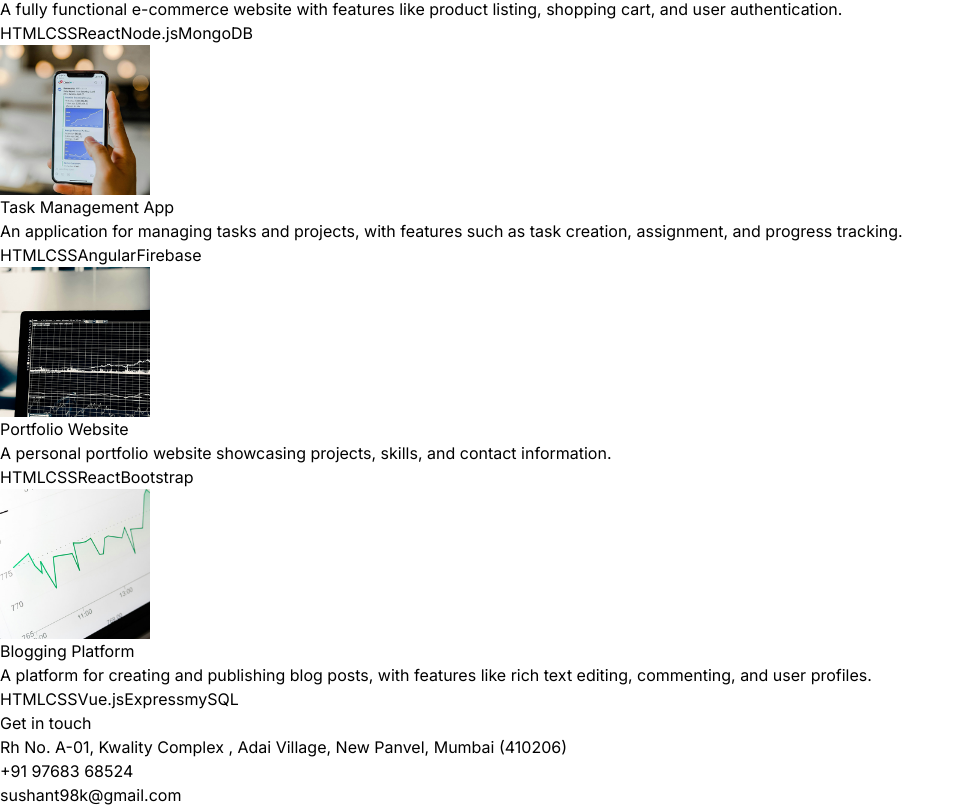
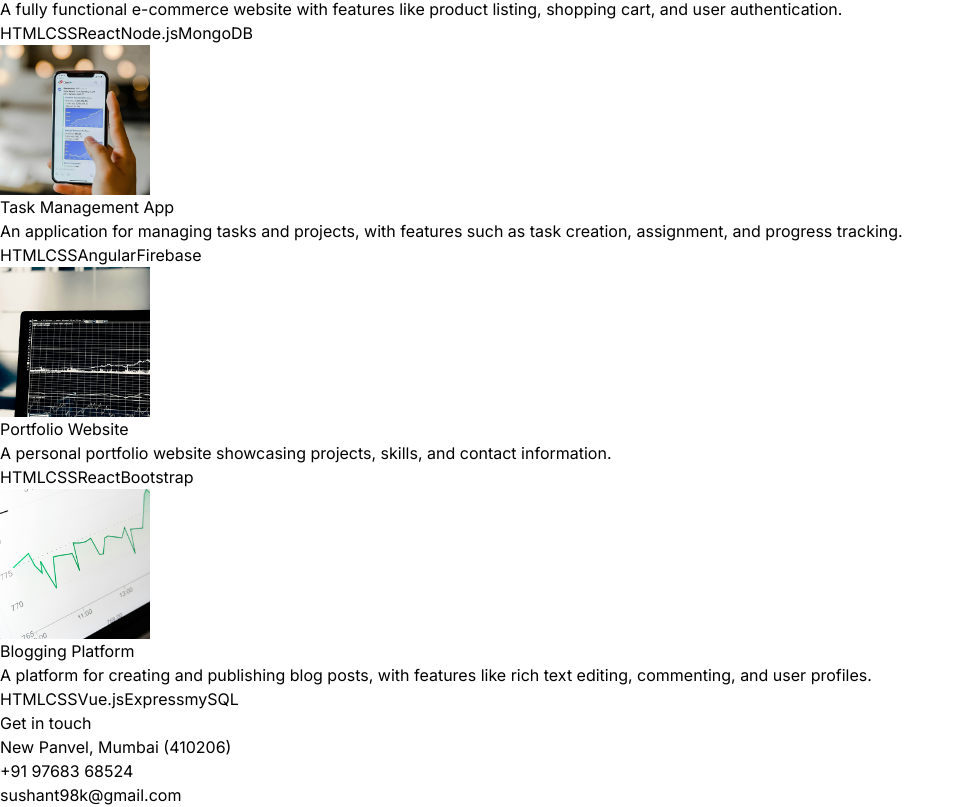
Before and after one commit to Sushant98K/Portfolio, a React (Vite) app: page / in a window 1280 px wide. Shown: the part 2064-2871 px from the top of the page, without its empty margins (0-960 px from the left). Built offline with nearby package versions, Linux system fonts and the light colour scheme.

Commit message:
Update index.js

```diff
--- a/src/constants/index.js
+++ b/src/constants/index.js
@@ -70,7 +70,7 @@ export const PROJECTS = [
 ];
 
 export const CONTACT = {
-  address: "Rh No. A-01, Kwality Complex , Adai Village, New Panvel, Mumbai (410206)",
+  address: "New Panvel, Mumbai (410206)",
   phoneNo: "+91 97683 68524 ",
   email: "sushant98k@gmail.com",
 };
```
